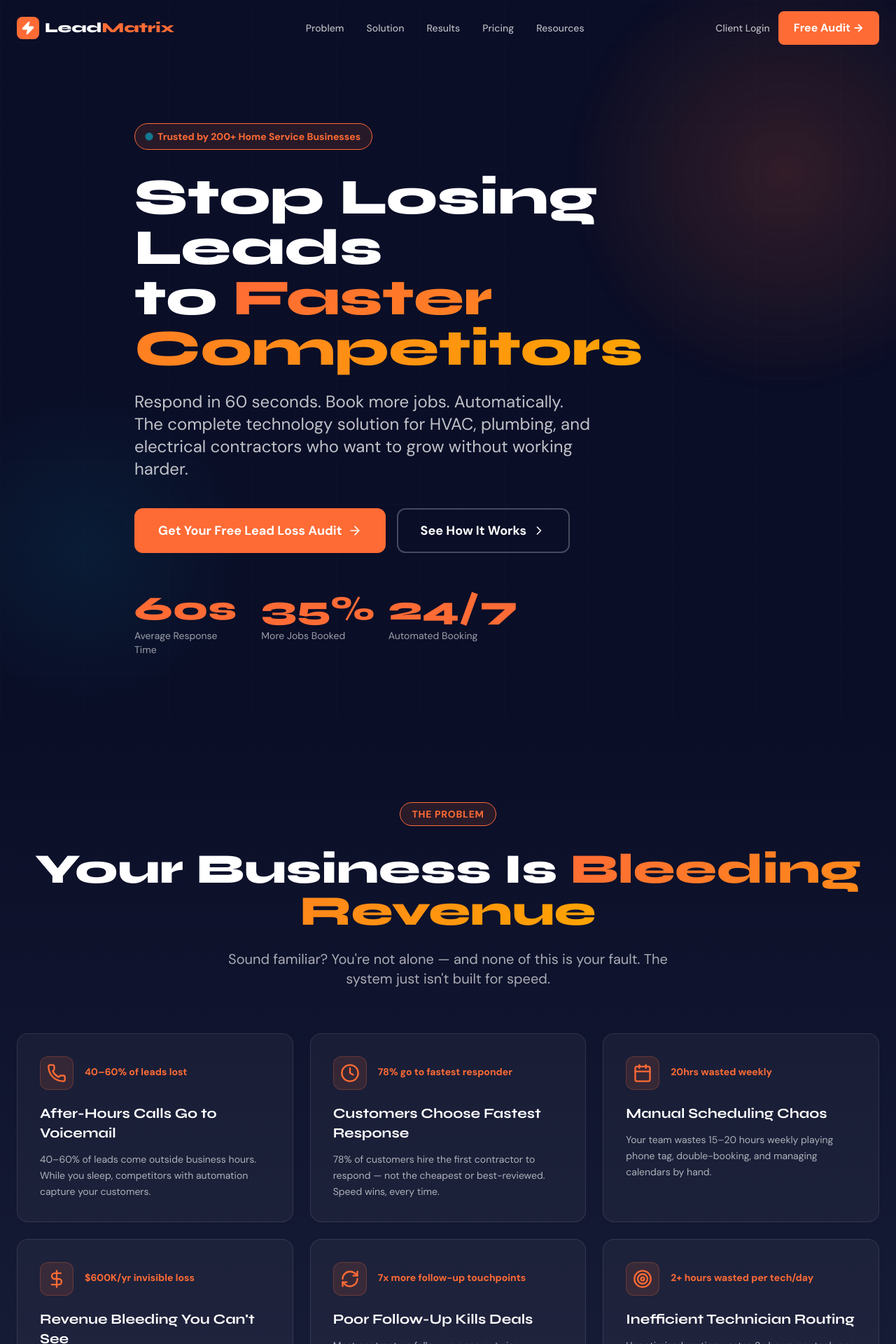
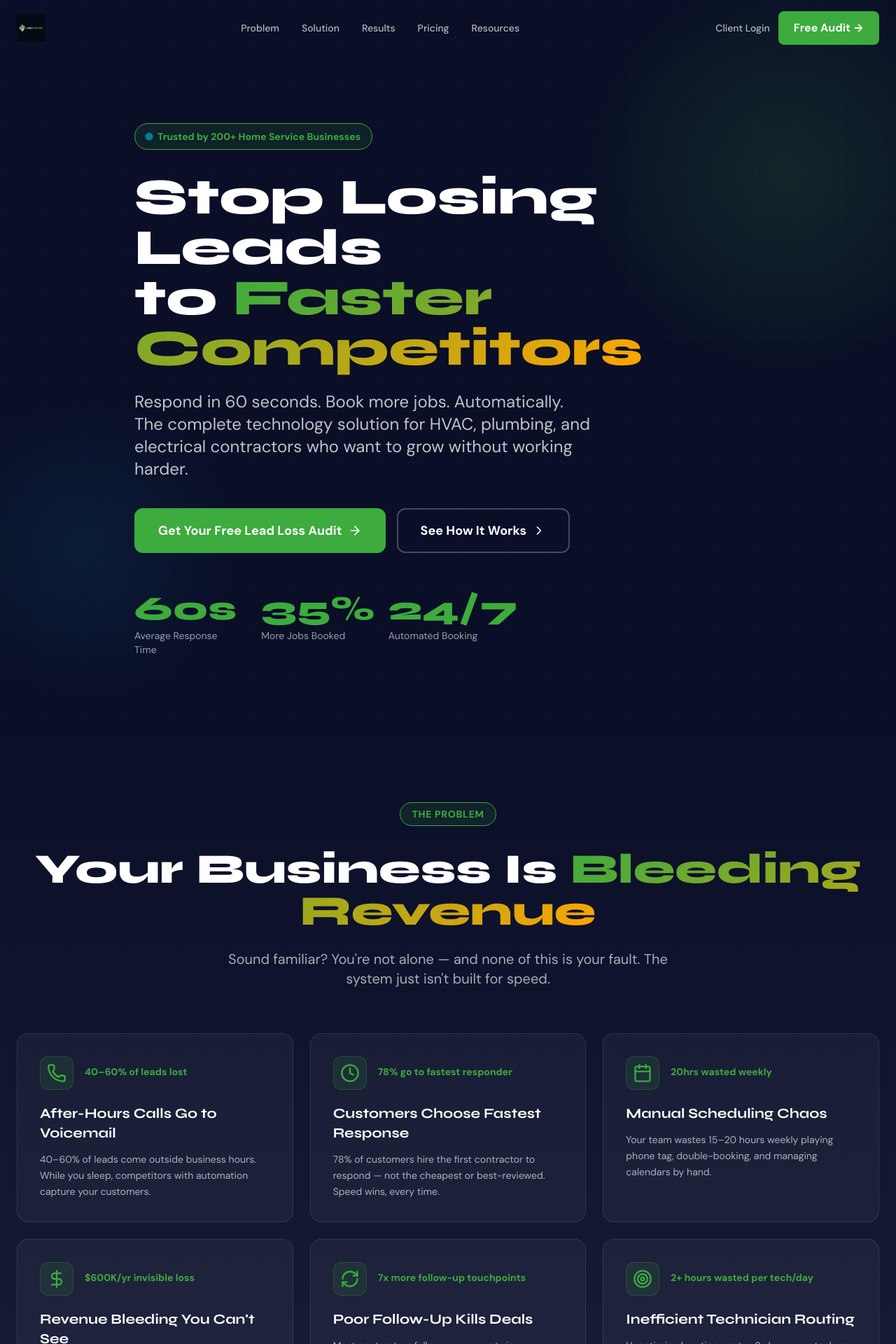
Before and after one commit to Mrb-anik/OnlyMine, a Next.js app: page / in a window 1280 px wide. Shown: the top 1920 px of the page at 70% size. Built offline with nearby package versions, Linux system fonts and the light colour scheme.

Commit message:
feat(brand): apply green brand and logo to Next.js app pages

```diff
--- a/src/app/globals.css
+++ b/src/app/globals.css
@@ -8,8 +8,8 @@
    ====================================== */
 
 :root {
-  --primary: #FF6B35;
-  --primary-dark: #E64D1F;
+  --primary: #3DAB3D;
+  --primary-dark: #1A6B1A;
   --secondary: #FFA500;
   --cyan: #00D9FF;
   --dark: #0A0E27;
@@ -46,7 +46,7 @@
   .btn-primary:hover {
     background: var(--primary-dark);
     transform: translateY(-3px);
-    box-shadow: 0 12px 32px rgba(255, 107, 53, 0.45);
+    box-shadow: 0 12px 32px rgba(61, 171, 61, 0.45);
   }
 
   .btn-secondary {
@@ -63,7 +63,7 @@
   /* Section badge pill */
   .section-badge {
     @apply inline-block text-sm font-bold tracking-wider rounded-full px-4 py-1.5;
-    background: rgba(255, 107, 53, 0.12);
+    background: rgba(61, 171, 61, 0.12);
     border: 1px solid var(--primary);
     color: var(--primary);
   }
@@ -101,14 +101,14 @@
   }
   .form-input:focus {
     border-color: var(--primary);
-    box-shadow: 0 0 0 3px rgba(255, 107, 53, 0.15);
+    box-shadow: 0 0 0 3px rgba(61, 171, 61, 0.15);
   }
   .form-input::placeholder {
     color: rgba(255, 255, 255, 0.35);
   }
 
   /* Status badge */
-  .status-new      { @apply bg-[#FF6B35]/20 text-[#FF6B35]; }
+  .status-new      { @apply bg-[#3DAB3D]/20 text-[#3DAB3D]; }
   .status-contacted{ @apply bg-[#FFA500]/20 text-[#FFA500]; }
   .status-booked   { @apply bg-[#00D9FF]/20 text-[#00D9FF]; }
   .status-completed{ @apply bg-green-500/20 text-green-400; }
@@ -123,8 +123,8 @@
     background-clip: text;
   }
 
-  .glow-orange {
-    box-shadow: 0 0 40px rgba(255, 107, 53, 0.25);
+  .glow-green {
+    box-shadow: 0 0 40px rgba(61, 171, 61, 0.25);
   }
 
   .glow-cyan {
@@ -144,7 +144,7 @@
 
   /* Radial blob */
   .radial-blob {
-    background: radial-gradient(circle, rgba(255,107,53,0.18) 0%, transparent 65%);
+    background: radial-gradient(circle, rgba(61,171,61,0.18) 0%, transparent 65%);
     filter: blur(1px);
   }
 
--- a/src/app/login/page.tsx
+++ b/src/app/login/page.tsx
@@ -43,12 +43,7 @@ export default function LoginPage() {
       <div className="w-full max-w-md relative">
         {/* Logo */}
         <Link href="/" className="flex items-center justify-center gap-2 mb-10">
-          <div className="w-10 h-10 rounded-xl bg-[#FF6B35] flex items-center justify-center">
-            <Zap className="w-6 h-6 text-white fill-white" />
-          </div>
-          <span className="text-2xl font-extrabold" style={{ fontFamily: 'Syne, sans-serif' }}>
-            Lead<span className="text-[#FF6B35]">Matrix</span>
-          </span>
+          <img src="/logo.png" alt="Lead Matrix" className="h-12 w-auto object-contain" />
         </Link>
 
         {/* Card */}
@@ -127,7 +122,7 @@ export default function LoginPage() {
 
           <p className="text-center text-white/40 text-xs mt-6">
             Don&apos;t have access?{' '}
-            <a href="mailto:hello@leadmatrixllc.us" className="text-[#FF6B35] hover:underline">
+            <a href="mailto:hello@leadmatrixllc.us" className="text-[#3DAB3D] hover:underline">
               Contact Lead Matrix
             </a>
           </p>
--- a/src/app/page.tsx
+++ b/src/app/page.tsx
@@ -30,12 +30,7 @@ function Navbar() {
       <div className="max-w-7xl mx-auto px-6 flex items-center justify-between h-20">
         {/* Logo */}
         <Link href="/" className="flex items-center gap-2">
-          <div className="w-8 h-8 rounded-lg bg-[#FF6B35] flex items-center justify-center">
-            <Zap className="w-5 h-5 text-white fill-white" />
-          </div>
-          <span className="text-xl font-extrabold" style={{ fontFamily: 'Syne, sans-serif' }}>
-            Lead<span className="text-[#FF6B35]">Matrix</span>
-          </span>
+          <img src="/logo.png" alt="Lead Matrix" className="h-10 w-auto object-contain" />
         </Link>
 
         {/* Desktop links */}
@@ -113,7 +108,7 @@ function Hero() {
         <div className="max-w-4xl">
           {/* Trust badge */}
           <div className="inline-flex items-center gap-2 rounded-full px-4 py-2 mb-8 text-sm font-semibold animate-[fadeInUp_0.6s_ease_both]"
-            style={{ background: 'rgba(255,107,53,0.12)', border: '1px solid #FF6B35', color: '#FF6B35' }}>
+            style={{ background: 'rgba(61,171,61,0.12)', border: '1px solid #3DAB3D', color: '#3DAB3D' }}>
             <div className="live-dot" />
             Trusted by 200+ Home Service Businesses
           </div>
@@ -215,13 +210,13 @@ function Problem() {
         <div className="grid md:grid-cols-2 lg:grid-cols-3 gap-6">
           {problems.map(({ icon, title, desc, stat }) => (
             <div key={title}
-              className="glass-card p-8 group hover:border-[#FF6B35]/50 hover:-translate-y-2 transition-all duration-300 hover:glow-orange">
+              className="glass-card p-8 group hover:border-[#3DAB3D]/50 hover:-translate-y-2 transition-all duration-300 hover:glow-green">
               <div className="flex items-start gap-4 mb-5">
-                <div className="w-12 h-12 rounded-xl flex items-center justify-center flex-shrink-0 text-[#FF6B35]"
-                  style={{ background: 'rgba(255,107,53,0.12)', border: '1px solid rgba(255,107,53,0.25)' }}>
+                <div className="w-12 h-12 rounded-xl flex items-center justify-center flex-shrink-0 text-[#3DAB3D]"
+                  style={{ background: 'rgba(61,171,61,0.12)', border: '1px solid rgba(61,171,61,0.25)' }}>
                   {icon}
                 </div>
-                <div className="text-sm font-bold text-[#FF6B35] mt-3">{stat}</div>
+                <div className="text-sm font-bold text-[#3DAB3D] mt-3">{stat}</div>
               </div>
               <h3 className="text-xl font-bold mb-3">{title}</h3>
               <p className="text-white/65 leading-relaxed text-sm">{desc}</p>
@@ -298,13 +293,13 @@ function Solution() {
           <div className="relative">
             {/* Glow */}
             <div className="absolute inset-0 rounded-3xl"
-              style={{ background: 'radial-gradient(circle, rgba(255,107,53,0.15) 0%, transparent 65%)' }} />
+              style={{ background: 'radial-gradient(circle, rgba(61,171,61,0.15) 0%, transparent 65%)' }} />
 
             <div className="relative glass-card p-6 rounded-2xl border border-white/10">
               {/* Dashboard Header */}
               <div className="flex justify-between items-center mb-5 pb-4 border-b border-white/10">
                 <div className="flex items-center gap-2">
-                  <BarChart2 className="w-5 h-5 text-[#FF6B35]" />
+                  <BarChart2 className="w-5 h-5 text-[#3DAB3D]" />
                   <span className="font-bold" style={{ fontFamily: 'Syne, sans-serif' }}>Today&apos;s Performance</span>
                 </div>
                 <div className="flex items-center gap-2 rounded-full px-3 py-1 text-xs font-bold"
@@ -317,7 +312,7 @@ function Solution() {
               {/* Metrics grid */}
               <div className="grid grid-cols-2 gap-3 mb-5">
                 {[
-                  { label: 'New Leads', val: '12', color: '#FF6B35' },
+                  { label: 'New Leads', val: '12', color: '#3DAB3D' },
                   { label: 'Avg Response', val: '45s', color: '#00D9FF' },
                   { label: 'Booked', val: '8', color: '#4CAF50' },
                   { label: 'Conversion', val: '67%', color: '#FFA500' },
@@ -431,8 +426,8 @@ function CaseStudies() {
                   <div className="text-xl font-bold text-white/60">{cs.before}</div>
                 </div>
                 <div className="text-center">
-                  <div className="text-[#FF6B35] text-xs mb-1 font-bold">AFTER</div>
-                  <div className="text-xl font-bold text-[#FF6B35]">{cs.after}</div>
+                  <div className="text-[#3DAB3D] text-xs mb-1 font-bold">AFTER</div>
+                  <div className="text-xl font-bold text-[#3DAB3D]">{cs.after}</div>
                 </div>
               </div>
             </div>
@@ -446,7 +441,7 @@ function CaseStudies() {
                 onClick={() => setActive(i)}
                 className={`px-5 py-2.5 rounded-full text-sm font-semibold transition-all duration-200 ${
                   i === active
-                    ? 'bg-[#FF6B35] text-white'
+                    ? 'bg-[#3DAB3D] text-white'
                     : 'text-white/50 hover:text-white border border-white/20'
                 }`}
               >
@@ -530,18 +525,18 @@ function Pricing() {
               key={plan.name}
               className={`glass-card p-8 rounded-2xl relative transition-all duration-300 group ${
                 plan.featured
-                  ? 'border-[#FF6B35]/60 scale-105 glow-orange'
-                  : 'hover:border-[#FF6B35]/40 hover:-translate-y-2'
+                  ? 'border-[#3DAB3D]/60 scale-105 glow-green'
+                  : 'hover:border-[#3DAB3D]/40 hover:-translate-y-2'
               }`}
             >
               {plan.featured && (
-                <div className="absolute -top-4 left-1/2 -translate-x-1/2 bg-[#FF6B35] text-white text-xs font-black px-5 py-1.5 rounded-full uppercase tracking-wider">
+                <div className="absolute -top-4 left-1/2 -translate-x-1/2 bg-[#3DAB3D] text-white text-xs font-black px-5 py-1.5 rounded-full uppercase tracking-wider">
                   Most Popular
                 </div>
               )}
 
               <div className="mb-6">
-                <div className="text-sm font-bold text-[#FF6B35] uppercase tracking-wider mb-2">{plan.name}</div>
+                <div className="text-sm font-bold text-[#3DAB3D] uppercase tracking-wider mb-2">{plan.name}</div>
                 <div className="text-5xl font-extrabold mb-2" style={{ fontFamily: 'Syne, sans-serif' }}>
                   {plan.price}
                   {plan.price !== 'Custom' && <span className="text-lg text-white/50 font-normal">/mo</span>}
@@ -552,7 +547,7 @@ function Pricing() {
               <ul className="space-y-3 mb-8">
                 {plan.features.map((f) => (
                   <li key={f} className="flex items-start gap-3 text-sm text-white/80">
-                    <CheckCircle className="w-4 h-4 text-[#FF6B35] flex-shrink-0 mt-0.5" />
+                    <CheckCircle className="w-4 h-4 text-[#3DAB3D] flex-shrink-0 mt-0.5" />
                     {f}
                   </li>
                 ))}
@@ -562,8 +557,8 @@ function Pricing() {
                 href="#audit"
                 className={`w-full py-3.5 rounded-xl font-bold text-center block transition-all duration-200 ${
                   plan.featured
-                    ? 'bg-[#FF6B35] text-white hover:bg-[#E64D1F]'
-                    : 'border border-[#FF6B35] text-[#FF6B35] hover:bg-[#FF6B35] hover:text-white'
+                    ? 'bg-[#3DAB3D] text-white hover:bg-[#1A6B1A]'
+                    : 'border border-[#3DAB3D] text-[#3DAB3D] hover:bg-[#3DAB3D] hover:text-white'
                 }`}
               >
                 {plan.cta} →
@@ -597,7 +592,7 @@ function ROICalculator() {
   return (
     <div className="mt-20 glass-card p-10 rounded-3xl max-w-4xl mx-auto">
       <div className="text-center mb-8">
-        <TrendingUp className="w-10 h-10 text-[#FF6B35] mx-auto mb-3" />
+        <TrendingUp className="w-10 h-10 text-[#3DAB3D] mx-auto mb-3" />
         <h3 className="text-3xl font-bold mb-2">💰 ROI Calculator</h3>
         <p className="text-white/55">See your potential revenue increase in seconds</p>
       </div>
@@ -615,7 +610,7 @@ function ROICalculator() {
               <input
                 type="range" min={min} max={max} step={step} value={val}
                 onChange={(e) => set(Number(e.target.value))}
-                className="flex-1 accent-[#FF6B35]"
+                className="flex-1 accent-[#3DAB3D]"
               />
               <div className="form-input !w-28 !py-2 text-center text-sm font-bold">
                 {val.toLocaleString()}
@@ -635,9 +630,9 @@ function ROICalculator() {
         </button>
 
         {result !== null && (
-          <div className="mt-8 p-6 rounded-2xl" style={{ background: 'rgba(255,107,53,0.08)', border: '1px solid rgba(255,107,53,0.3)' }}>
+          <div className="mt-8 p-6 rounded-2xl" style={{ background: 'rgba(61,171,61,0.08)', border: '1px solid rgba(61,171,61,0.3)' }}>
             <p className="text-white/70 mb-2 text-sm">With 25% improvement in lead capture, you could add:</p>
-            <div className="text-5xl font-extrabold text-[#FF6B35] mb-1" style={{ fontFamily: 'Syne, sans-serif' }}>
+            <div className="text-5xl font-extrabold text-[#3DAB3D] mb-1" style={{ fontFamily: 'Syne, sans-serif' }}>
               ${result.toLocaleString()}<span className="text-2xl">/mo</span>
             </div>
             <div className="text-2xl font-bold text-white/80">
@@ -690,12 +685,12 @@ function Resources() {
         <div className="grid md:grid-cols-3 gap-6">
           {resources.map(({ emoji, type, title, desc }) => (
             <div key={title}
-              className="glass-card p-8 rounded-2xl hover:border-[#FF6B35]/40 hover:-translate-y-2 transition-all duration-300 group cursor-pointer">
+              className="glass-card p-8 rounded-2xl hover:border-[#3DAB3D]/40 hover:-translate-y-2 transition-all duration-300 group cursor-pointer">
               <div className="text-5xl mb-5">{emoji}</div>
-              <div className="text-xs font-black text-[#FF6B35] tracking-widest mb-3">{type}</div>
-              <h3 className="text-xl font-bold mb-3 leading-snug group-hover:text-[#FF6B35] transition-colors">{title}</h3>
+              <div className="text-xs font-black text-[#3DAB3D] tracking-widest mb-3">{type}</div>
+              <h3 className="text-xl font-bold mb-3 leading-snug group-hover:text-[#3DAB3D] transition-colors">{title}</h3>
               <p className="text-white/60 text-sm leading-relaxed mb-6">{desc}</p>
-              <div className="flex items-center gap-2 text-[#FF6B35] font-semibold text-sm group-hover:gap-3 transition-all">
+              <div className="flex items-center gap-2 text-[#3DAB3D] font-semibold text-sm group-hover:gap-3 transition-all">
                 Download Free <ArrowRight className="w-4 h-4" />
               </div>
             </div>
@@ -727,7 +722,7 @@ function AuditCTA() {
   return (
     <section id="audit" className="py-28 relative overflow-hidden">
       <div className="absolute inset-0"
-        style={{ background: 'linear-gradient(135deg, #FF6B35 0%, #E64D1F 100%)' }} />
+        style={{ background: 'linear-gradient(135deg, #3DAB3D 0%, #1A6B1A 100%)' }} />
       <div className="absolute top-[-30%] left-[-10%] w-[600px] h-[600px] rounded-full"
         style={{ background: 'rgba(255,255,255,0.08)' }} />
       <div className="absolute bottom-[-20%] right-[-10%] w-[500px] h-[500px] rounded-full"
@@ -811,18 +806,13 @@ function Footer() {
         <div className="grid md:grid-cols-4 gap-8 mb-10">
           <div className="md:col-span-2">
             <div className="flex items-center gap-2 mb-4">
-              <div className="w-8 h-8 rounded-lg bg-[#FF6B35] flex items-center justify-center">
-                <Zap className="w-5 h-5 text-white fill-white" />
-              </div>
-              <span className="text-xl font-extrabold" style={{ fontFamily: 'Syne, sans-serif' }}>
-                Lead<span className="text-[#FF6B35]">Matrix</span>
-              </span>
+              <img src="/logo.png" alt="Lead Matrix" className="h-10 w-auto object-contain" />
             </div>
             <p className="text-white/55 text-sm leading-relaxed max-w-sm">
               The complete AI-powered lead capture & automation platform for home service contractors. Respond faster. Book more. Grow.
             </p>
             <div className="mt-4 text-sm text-white/45">
-              <a href="mailto:hello@leadmatrixllc.us" className="hover:text-[#FF6B35] transition-colors">
+              <a href="mailto:hello@leadmatrixllc.us" className="hover:text-[#3DAB3D] transition-colors">
                 hello@leadmatrixllc.us
               </a>
             </div>
--- a/src/app/portal/page.tsx
+++ b/src/app/portal/page.tsx
@@ -66,12 +66,7 @@ function Sidebar({ active, setActive, onLogout, mobileOpen, setMobileOpen, isAdm
       {/* Logo */}
       <div className="p-6 border-b border-white/10">
         <Link href="/" className="flex items-center gap-2">
-          <div className="w-8 h-8 rounded-lg bg-[#FF6B35] flex items-center justify-center">
-            <Zap className="w-5 h-5 text-white fill-white" />
-          </div>
-          <span className="text-lg font-extrabold" style={{ fontFamily: 'Syne, sans-serif' }}>
-            Lead<span className="text-[#FF6B35]">Matrix</span>
-          </span>
+          <img src="/logo.png" alt="Lead Matrix" className="h-9 w-auto object-contain" />
         </Link>
       </div>
 
@@ -83,7 +78,7 @@ function Sidebar({ active, setActive, onLogout, mobileOpen, setMobileOpen, isAdm
             onClick={() => { setActive(id); setMobileOpen(false) }}
             className={`flex items-center gap-3 px-4 py-3 rounded-xl text-sm font-semibold w-full text-left transition-all duration-200 ${
               active === id
-                ? 'bg-[#FF6B35] text-white'
+                ? 'bg-[#3DAB3D] text-white'
                 : 'text-white/60 hover:text-white hover:bg-white/08'
             }`}
           >
@@ -129,7 +124,7 @@ function Sidebar({ active, setActive, onLogout, mobileOpen, setMobileOpen, isAdm
 }
 
 // ─── Stat Card ────────────────────────────────────────────────────────────────
-function StatCard({ label, value, sub, color = '#FF6B35', icon }: {
+function StatCard({ label, value, sub, color = '#3DAB3D', icon }: {
   label: string; value: string; sub?: string; color?: string; icon: React.ReactNode
 }) {
   return (
@@ -262,8 +257,8 @@ function LeadsTab({ leads, onRefresh }: { leads: Lead[], onRefresh: () => void }
         <div className="flex flex-col sm:flex-row items-start sm:items-center gap-4">
            {/* Upload Form */}
            <form onSubmit={handleUpload} className="flex items-center gap-2 bg-white/5 p-1 rounded-xl border border-white/10">
-             <input type="file" accept=".csv" className="text-xs w-48 text-white/60 file:mr-2 file:py-1.5 file:px-3 file:rounded-lg file:border-0 file:text-xs file:font-semibold file:bg-[#FF6B35] file:text-white hover:file:bg-[#e05b2c] cursor-pointer" onChange={e => setUploadFile(e.target.files?.[0] || null)} required />
-             <button type="submit" disabled={uploading || !uploadFile} className="bg-[#FF6B35] text-white px-3 py-1.5 rounded-lg text-xs font-bold hover:bg-[#e05b2c] transition-colors flex items-center gap-1 disabled:opacity-50">
+             <input type="file" accept=".csv" className="text-xs w-48 text-white/60 file:mr-2 file:py-1.5 file:px-3 file:rounded-lg file:border-0 file:text-xs file:font-semibold file:bg-[#3DAB3D] file:text-white hover:file:bg-[#1A6B1A] cursor-pointer" onChange={e => setUploadFile(e.target.files?.[0] || null)} required />
+             <button type="submit" disabled={uploading || !uploadFile} className="bg-[#3DAB3D] text-white px-3 py-1.5 rounded-lg text-xs font-bold hover:bg-[#1A6B1A] transition-colors flex items-center gap-1 disabled:opacity-50">
                <UploadCloud className="w-3.5 h-3.5" />
                {uploading ? '...' : 'Import'}
              </button>
@@ -275,7 +270,7 @@ function LeadsTab({ leads, onRefresh }: { leads: Lead[], onRefresh: () => void }
                  key={s}
                  onClick={() => setFilter(s)}
                  className={`px-3 py-1.5 rounded-lg text-xs font-bold capitalize transition-all ${
-                   filter === s ? 'bg-[#FF6B35] text-white' : 'text-white/50 border border-white/15 hover:text-white'
+                   filter === s ? 'bg-[#3DAB3D] text-white' : 'text-white/50 border border-white/15 hover:text-white'
                  }`}
                >
                  {s}
@@ -345,7 +340,7 @@ function AppointmentsTab({ appointments }: { appointments: Appointment[] }) {
   const AppCard = ({ apt }: { apt: Appointment }) => (
     <div className="glass-card p-5 rounded-xl hover:-translate-y-1 transition-all duration-200">
       <div className="flex items-start justify-between mb-3">
-        <div className="text-sm font-bold text-[#FF6B35]">
+        <div className="text-sm font-bold text-[#3DAB3D]">
           {new Date(apt.scheduled_date).toLocaleString('en-US', {
             weekday: 'short', month: 'short', day: 'numeric',
             hour: 'numeric', minute: '2-digit'
@@ -517,7 +512,7 @@ export default function PortalPage() {
                   key={tf}
                   onClick={() => setTimeframe(tf)}
                   className={`px-3 py-1.5 rounded-lg text-xs font-bold capitalize transition-all ${
-                    timeframe === tf ? 'bg-[#FF6B35] text-white' : 'text-white/50 hover:text-white'
+                    timeframe === tf ? 'bg-[#3DAB3D] text-white' : 'text-white/50 hover:text-white'
                   }`}
                 >
                   {tf === 'today' ? 'Today' : tf === 'week' ? '7 Days' : '30 Days'}
@@ -549,7 +544,7 @@ export default function PortalPage() {
           {loading ? (
             <div className="flex items-center justify-center py-20">
               <div className="text-center">
-                <div className="w-12 h-12 border-4 border-white/10 border-t-[#FF6B35] rounded-full animate-spin mx-auto mb-4" />
+                <div className="w-12 h-12 border-4 border-white/10 border-t-[#3DAB3D] rounded-full animate-spin mx-auto mb-4" />
                 <p className="text-white/40">Loading your dashboard...</p>
               </div>
             </div>
```
